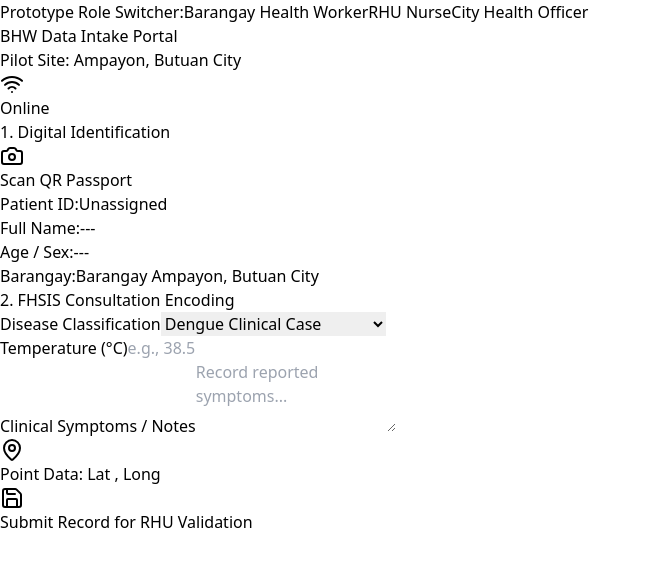
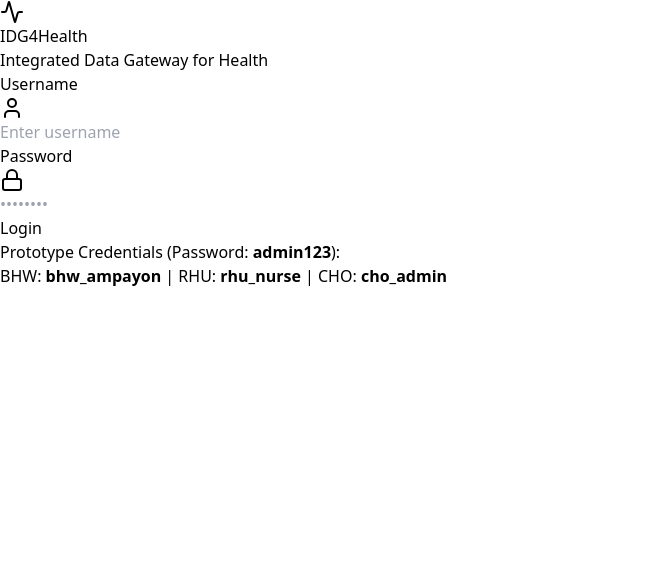
Before and after one commit to web0108/idg4health-frontend, a React (Vite) app: page / in a window 1280 px wide. Shown: the top 566 px of the page, without its empty margins (0-652 px from the left). Built offline with nearby package versions, Linux system fonts and the light colour scheme; no server answers.

Commit message:
feat: implement secure login screen and role-based navigation

```diff
--- a/src/App.jsx
+++ b/src/App.jsx
@@ -2,36 +2,137 @@ import React, { useState } from 'react';
 import BHWDataEntry from './components/BHWDataEntry';
 import RHUNurseDashboard from './components/RHUNurseDashboard';
 import CHODashboard from './components/CHODashboard';
+import { Lock, User, LogOut, Activity } from 'lucide-react';
 
 export default function App() {
-  const [currentUserRole, setCurrentUserRole] = useState('BHW');
+  const [isAuthenticated, setIsAuthenticated] = useState(false);
+  const [currentUserRole, setCurrentUserRole] = useState('');
 
+  // Login form state
+  const [username, setUsername] = useState('');
+  const [password, setPassword] = useState('');
+  const [error, setError] = useState('');
+
+  const handleLogin = (e) => {
+    e.preventDefault();
+    setError('');
+
+    // Mock Authentication Routing Logic
+    if (password === 'admin123') {
+      if (username === 'bhw_ampayon') {
+        setCurrentUserRole('BHW');
+        setIsAuthenticated(true);
+      } else if (username === 'rhu_nurse') {
+        setCurrentUserRole('RHU');
+        setIsAuthenticated(true);
+      } else if (username === 'cho_admin') {
+        setCurrentUserRole('CHO');
+        setIsAuthenticated(true);
+      } else {
+        setError('Invalid username. Check the credentials below.');
+      }
+    } else {
+      setError('Invalid password. Hint: use admin123');
+    }
+  };
+
+  const handleLogout = () => {
+    setIsAuthenticated(false);
+    setCurrentUserRole('');
+    setUsername('');
+    setPassword('');
+  };
+
+  // 1. Render Login Screen if not authenticated
+  if (!isAuthenticated) {
+    return (
+      <div className="min-h-screen bg-slate-100 flex items-center justify-center p-4 font-sans">
+        <div className="max-w-md w-full bg-white rounded-2xl shadow-lg border border-slate-200 overflow-hidden">
+          <div className="bg-slate-900 p-6 text-center">
+            <Activity className="w-12 h-12 text-blue-500 mx-auto mb-3" />
+            <h1 className="text-2xl font-bold text-white">IDG4Health</h1>
+            <p className="text-slate-400 text-sm mt-1">Integrated Data Gateway for Health</p>
+          </div>
+
+          <form onSubmit={handleLogin} className="p-6 space-y-5">
+            {error && (
+              <div className="p-3 bg-red-50 border border-red-200 text-red-600 text-sm rounded-lg text-center">
+                {error}
+              </div>
+            )}
+
+            <div>
+              <label className="block text-sm font-medium text-slate-700 mb-1">Username</label>
+              <div className="relative">
+                <div className="absolute inset-y-0 left-0 pl-3 flex items-center pointer-events-none">
+                  <User className="h-5 w-5 text-slate-400" />
+                </div>
+                <input
+                  type="text"
+                  value={username}
+                  onChange={(e) => setUsername(e.target.value)}
+                  className="pl-10 w-full text-sm border-slate-300 rounded-lg p-2.5 border focus:ring-2 focus:ring-blue-500 outline-none"
+                  placeholder="Enter username"
+                  required
+                />
+              </div>
+            </div>
+
+            <div>
+              <label className="block text-sm font-medium text-slate-700 mb-1">Password</label>
+              <div className="relative">
+                <div className="absolute inset-y-0 left-0 pl-3 flex items-center pointer-events-none">
+                  <Lock className="h-5 w-5 text-slate-400" />
+                </div>
+                <input
+                  type="password"
+                  value={password}
+                  onChange={(e) => setPassword(e.target.value)}
+                  className="pl-10 w-full text-sm border-slate-300 rounded-lg p-2.5 border focus:ring-2 focus:ring-blue-500 outline-none"
+                  placeholder="••••••••"
+                  required
+                />
+              </div>
+            </div>
+
+            <button type="submit" className="w-full bg-blue-600 hover:bg-blue-700 text-white font-bold py-2.5 rounded-lg transition shadow-sm">
+              Login
+            </button>
+
+            {/* Cheat sheet for your defense presentation */}
+            <div className="pt-4 mt-4 border-t border-slate-100 text-xs text-slate-500 text-center">
+              <p>Prototype Credentials (Password: <b>admin123</b>):</p>
+              <p className="mt-1">BHW: <b>bhw_ampayon</b> | RHU: <b>rhu_nurse</b> | CHO: <b>cho_admin</b></p>
+            </div>
+          </form>
+        </div>
+      </div>
+    );
+  }
+
+  // 2. Render Main Application if authenticated
   return (
     <div className="min-h-screen bg-slate-50 flex flex-col">
-      {/* Top Navigation to Switch Roles for Prototyping */}
-      <nav className="bg-white border-b border-slate-200 p-4 flex flex-wrap justify-center items-center gap-4 shadow-sm z-50 relative">
-        <span className="text-sm font-semibold text-slate-500">Prototype Role Switcher:</span>
+      {/* Authentic Top Navigation Bar replacing the Role Switcher */}
+      <nav className="bg-white border-b border-slate-200 px-6 py-3 flex justify-between items-center shadow-sm z-50">
+        <div className="flex items-center gap-2">
+          <Activity className="w-6 h-6 text-blue-600" />
+          <span className="font-bold text-slate-800 text-lg">IDG4Health</span>
+          <span className="ml-2 px-2.5 py-0.5 rounded-full bg-slate-100 text-slate-600 text-xs font-medium border border-slate-200">
+            {currentUserRole} Portal
+          </span>
+        </div>
+
         <button
-          onClick={() => setCurrentUserRole('BHW')}
-          className={`px-4 py-2 rounded-lg text-sm font-bold transition ${currentUserRole === 'BHW' ? 'bg-emerald-600 text-white shadow' : 'bg-slate-100 text-slate-600 hover:bg-slate-200'}`}
+          onClick={handleLogout}
+          className="flex items-center gap-2 px-3 py-1.5 text-sm font-medium text-slate-600 hover:text-red-600 hover:bg-red-50 rounded-md transition"
         >
-          Barangay Health Worker
-        </button>
-        <button
-          onClick={() => setCurrentUserRole('RHU')}
-          className={`px-4 py-2 rounded-lg text-sm font-bold transition ${currentUserRole === 'RHU' ? 'bg-blue-600 text-white shadow' : 'bg-slate-100 text-slate-600 hover:bg-slate-200'}`}
-        >
-          RHU Nurse
-        </button>
-        <button
-          onClick={() => setCurrentUserRole('CHO')}
-          className={`px-4 py-2 rounded-lg text-sm font-bold transition ${currentUserRole === 'CHO' ? 'bg-slate-900 text-white shadow' : 'bg-slate-100 text-slate-600 hover:bg-slate-200'}`}
-        >
-          City Health Officer
+          <LogOut className="w-4 h-4" />
+          Logout
         </button>
       </nav>
 
-      {/* Render the selected role's interface */}
+      {/* Render the assigned role's interface */}
       <div className="flex-1 flex flex-col">
         {currentUserRole === 'BHW' && <BHWDataEntry />}
         {currentUserRole === 'RHU' && <RHUNurseDashboard />}
```
